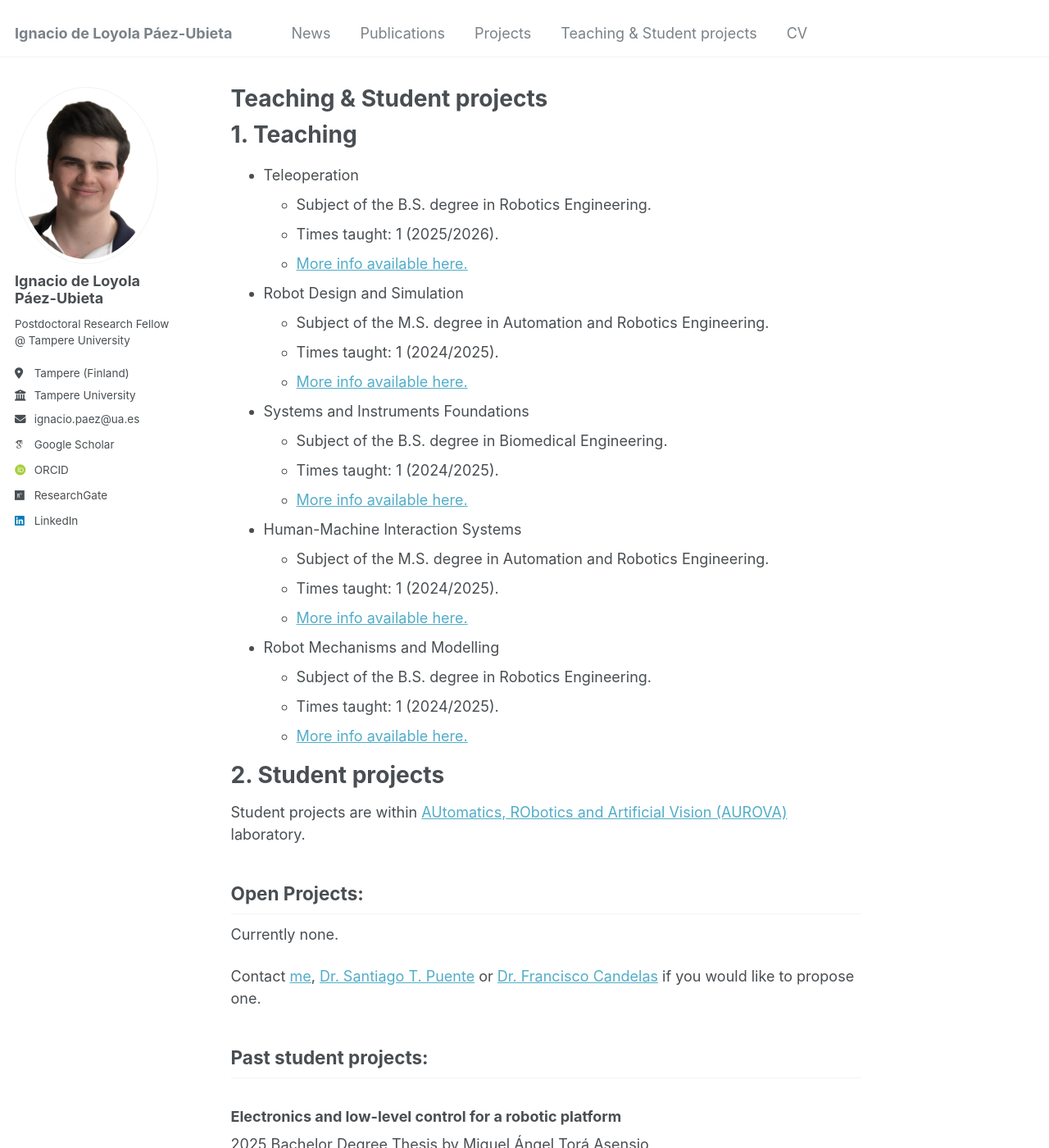
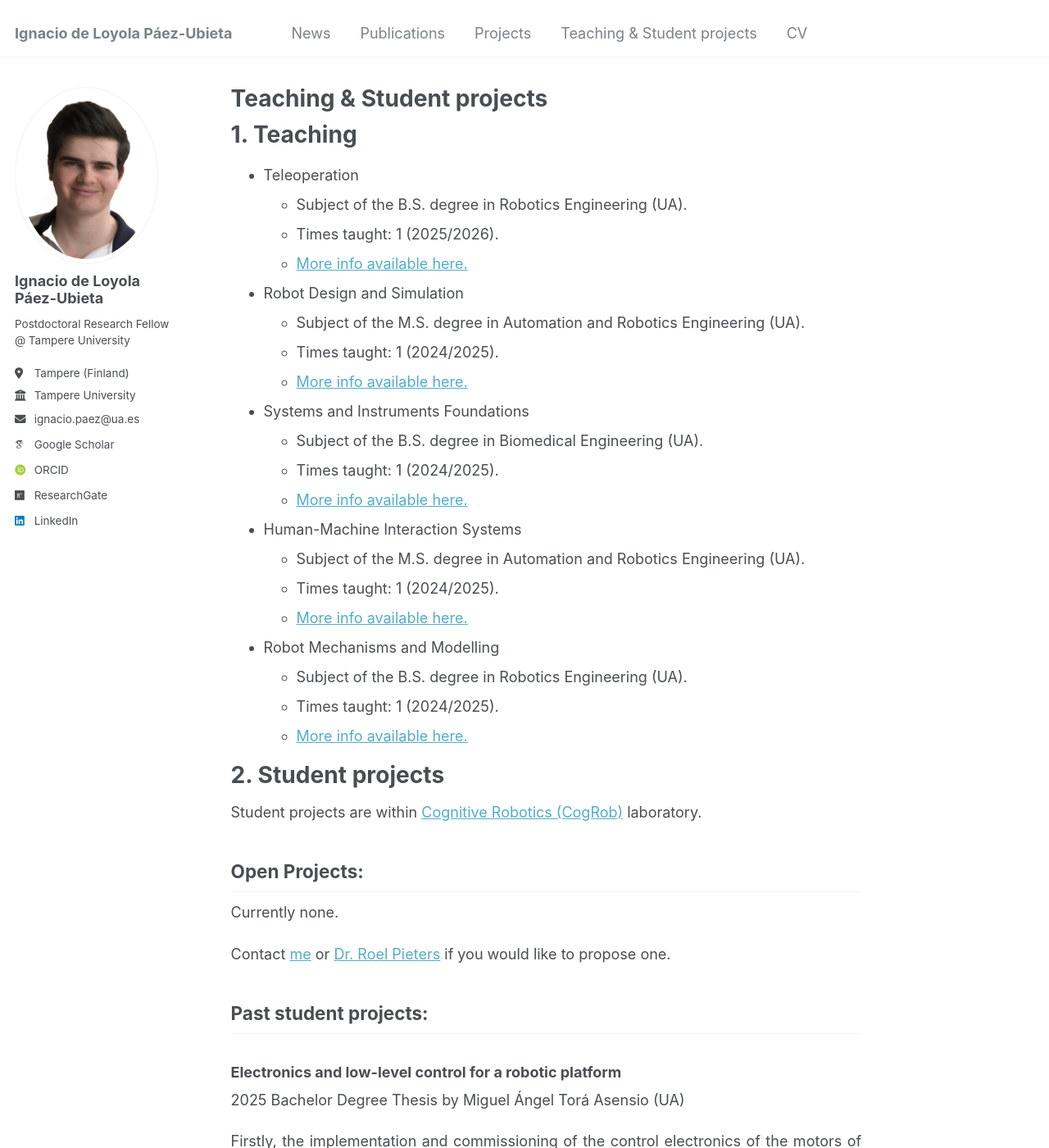
Before and after one commit to ignpaub/ignpaub.github.io, a Jekyll site: the page built from _pages/teaching_student_projects.md, in a window 1280 px wide and 1400 px high. Shown: the whole window at 82% size. Built offline with Jekyll 4.4.1, drawn with Linux system fonts in a browser that asks for light colours; some web fonts are replaced; some of the changed text lies outside the part shown.

Commit message:
Update teaching_student_projects.md

```diff
--- a/_pages/teaching_student_projects.md
+++ b/_pages/teaching_student_projects.md
@@ -9,51 +9,51 @@ author_profile: true
 <ul>
   <li>Teleoperation</li>
   <ul>
-    <li>Subject of the B.S. degree in Robotics Engineering.</li>
+    <li>Subject of the B.S. degree in Robotics Engineering (UA).</li>
     <li>Times taught: 1 (2025/2026).</li>
     <li><a href = "https://cvnet.cpd.ua.es/Guia-Docente/GuiaDocente/Index?wlengua=en&wcodasi=33734&scaca=2025-26">More info available here.</a></li>
   </ul>
   <li>Robot Design and Simulation</li>
   <ul>
-    <li>Subject of the M.S. degree in Automation and Robotics Engineering.</li>
+    <li>Subject of the M.S. degree in Automation and Robotics Engineering (UA).</li>
     <li>Times taught: 1 (2024/2025).</li>
     <li><a href = "https://cvnet.cpd.ua.es/Guia-Docente/GuiaDocente/Index?wlengua=en&wcodasi=37816&scaca=2024-25">More info available here.</a></li>
   </ul>
   <li>Systems and Instruments Foundations</li>
   <ul>
-    <li>Subject of the B.S. degree in Biomedical Engineering.</li>
+    <li>Subject of the B.S. degree in Biomedical Engineering (UA).</li>
     <li>Times taught: 1 (2024/2025).</li>
     <li><a href = "https://cvnet.cpd.ua.es/Guia-Docente/?wlengua=en&wcodasi=33612&scaca=2024-25">More info available here.</a></li>
   </ul>
   <li>Human-Machine Interaction Systems</li>
   <ul>
-    <li>Subject of the M.S. degree in Automation and Robotics Engineering. </li>
+    <li>Subject of the M.S. degree in Automation and Robotics Engineering (UA). </li>
     <li>Times taught: 1 (2024/2025).</li>
     <li><a href = "https://cvnet.cpd.ua.es/Guia-Docente/?wlengua=en&wcodasi=37809&scaca=2024-25">More info available here.</a></li>
   </ul>
   <li>Robot Mechanisms and Modelling</li>
   <ul>
-    <li>Subject of the B.S. degree in Robotics Engineering.</li>
+    <li>Subject of the B.S. degree in Robotics Engineering (UA).</li>
     <li>Times taught: 1 (2024/2025).</li>
     <li><a href = "https://cvnet.cpd.ua.es/Guia-Docente/?wlengua=en&wcodasi=33719&scaca=2024-25">More info available here.</a></li>
   </ul>
 </ul>
 
 # 2. Student projects
-Student projects are within [AUtomatics, RObotics and Artificial Vision (AUROVA)](http://www.aurova.ua.es/) laboratory.
+Student projects are within [Cognitive Robotics (CogRob)](https://research.tuni.fi/cogrob/) laboratory.
 
 ## Open Projects:
 
 Currently none.
 
-Contact [me](https://cvnet.cpd.ua.es/curriculum-breve/en/paez-ubieta-ignacio-de-loyola/204002), [Dr. Santiago T. Puente](https://cvnet.cpd.ua.es/curriculum-breve/es/puente-mendez-santiago-timoteo/2771) or [Dr. Francisco Candelas](https://cvnet.cpd.ua.es/curriculum-breve/es/candelas-herias-francisco-andres/11597) if you would like to propose one.
+Contact [me](https://www.tuni.fi/en/people/ignacio-paezubieta) or [Dr. Roel Pieters](https://www.tuni.fi/en/people/roel-pieters) if you would like to propose one.
 
 
 
 <!-- # Past Projects: -->
 ## Past student projects:
 ### Electronics and low-level control for a robotic platform
-2025 Bachelor Degree Thesis by Miguel Ángel Torá Asensio
+2025 Bachelor Degree Thesis by Miguel Ángel Torá Asensio (UA)
 <br>
 <div style="text-align:justify;">
 Firstly, the implementation and commissioning of the control electronics of the motors of an already available land mobile platform will be addressed and, secondly, the development and commissioning of the software capable of controlling the vehicle's driving wheels to achieve the desired speed and direction. In this way, it is intended that the platform will be able to operate in the future as an autonomous mobile vehicle or robot. The platform has a trolley model, with two driving wheels with independent BLDC motors, and two idle or loose wheels. During the project, two controller-amplifiers for the motors of the driving wheels, basic odometry sensors, a manual radio remote control module, and a microcontroller for low-level speed and direction control will have to be incorporated into the platform. This microcontroller shall implement a model of the dolly kinematics to translate the desired speed and direction values into speed or torque commands for the two wheels. The microcontroller shall also address the manual operation commands received by radio, and provide a basic interface to operate the robot from a future on-board computer.
@@ -62,7 +62,7 @@ Firstly, the implementation and commissioning of the control electronics of the
 [Full thesis](https://rua.ua.es/bitstream/10045/158990/1/Electronica_y_control_de_bajo_nivel_para_una_plata_Tora_Asensio_Miguel_Angel.pdf)
 
 ### Reward design automation with LLMs for robotic manipulation
-2025 Bachelor Degree Thesis by Moisés Fernández Herrero
+2025 Bachelor Degree Thesis by Moisés Fernández Herrero (UA)
 <br>
 <div style="text-align:justify;">
 Manual reward design for Reinforcement Learning (RL) in robotics is both complex and error-prone. This work examines automating that process through Large Language Models (LLMs), extending the Eureka methodology. We assess various commercial LLMs, beyond GPT-4 and GPT-3.5 from the original study, to generate rewards in three robotic manipulation tasks involving the Shadow and Allegro hands in the Isaac Gym simulator. Findings indicate that LLMs, especially recent models and those with Chain-of-Thought reasoning, outperform human-engineered rewards in 100% of the tasks tested, achieving success in high-complexity settings such as pen spinning with the Allegro Hand. Models like O1 and certain Claude variants stand out. The study confirms the strong potential of LLMs to optimize reward design for RL in complex robotics.
@@ -72,7 +72,7 @@ Manual reward design for Reinforcement Learning (RL) in robotics is both complex
 [Published article](https://doi.org/10.64117/simposioscea.v1i1.24)
 
 ### Learning for manipulation using UR5e
-2024 Master Degree Thesis by Daniel Frau Alfaro
+2024 Master Degree Thesis by Daniel Frau Alfaro (UA)
 <br>
 <div style="text-align:justify;">
 Reinforcement Learning is a discipline that allows the creation of policies and functions that generate control actions for a system given a state. These produce a change in the environment and generate an associated reward. Artificial Intelligence and Deep Learning neural models allow the estimation of these functions to operate in high dimensional domains even in situations where there is a continuous modelling of the system. In this Master's Thesis (TFM) an agent for the control of a UR5e manipulator robot has been developed to perform a reaching task to an object given only visual feedback from the environment. The object is then manipulated by means of classical control techniques. In addition, orientation is included as an objective together with the positioning of the robot at the desired point. For this purpose, the use of dual quaternions is proposed, a tool that allows the encoding of transformations in space in a compact and unified way. The theoretical aspects of the system related to the reinforcement methods and the robotic modelling of the system, together with the design decisions of the agents and the environment, are addressed in this report. In addition, the results obtained in both training and test stages in reaching and grasping tasks with classical control are shown.
@@ -82,7 +82,7 @@ Reinforcement Learning is a discipline that allows the creation of policies and
 [Published article](https://www.doi.org/10.1109/ROBOT61475.2024.10796878)
 
 ### Demonstrative dual grip using two UR5e controlled in ROS
-2023 Bachelor Degree Thesis by Daniel Frau Alfaro
+2023 Bachelor Degree Thesis by Daniel Frau Alfaro (UA)
 <br>
 <div style="text-align:justify;">
 This project involves the teleoperation of two UR5e arms. The position/speed control must be implemented, allowing it to be controlled by two Phantom Omni. Work will first have to be carried out on the simulation using rviz and the connection with the Phantoms, to subsequently adjust the controller to the system made up of the two real UR5e arms. The whole implementation will be made to work in ROS as a library.
```
